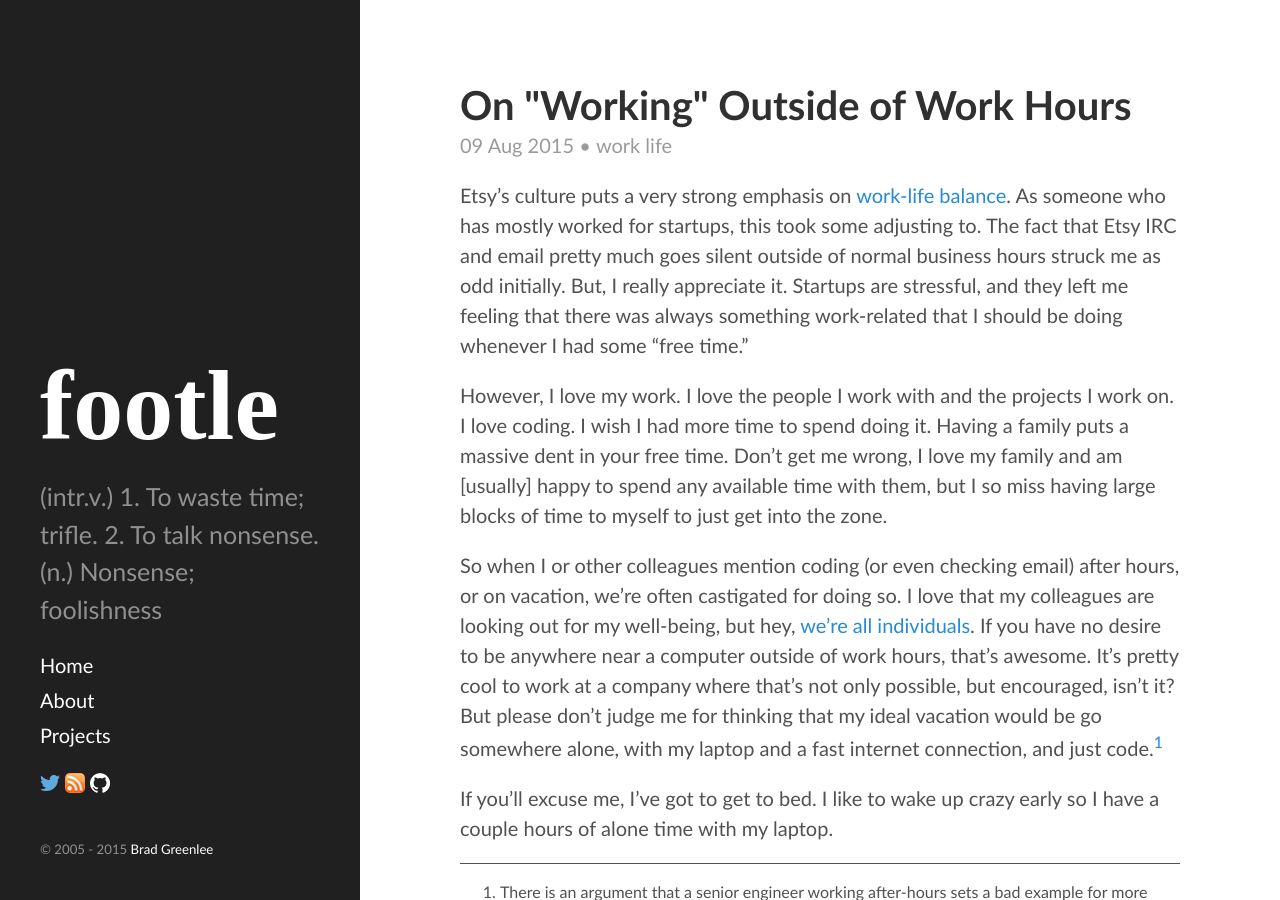
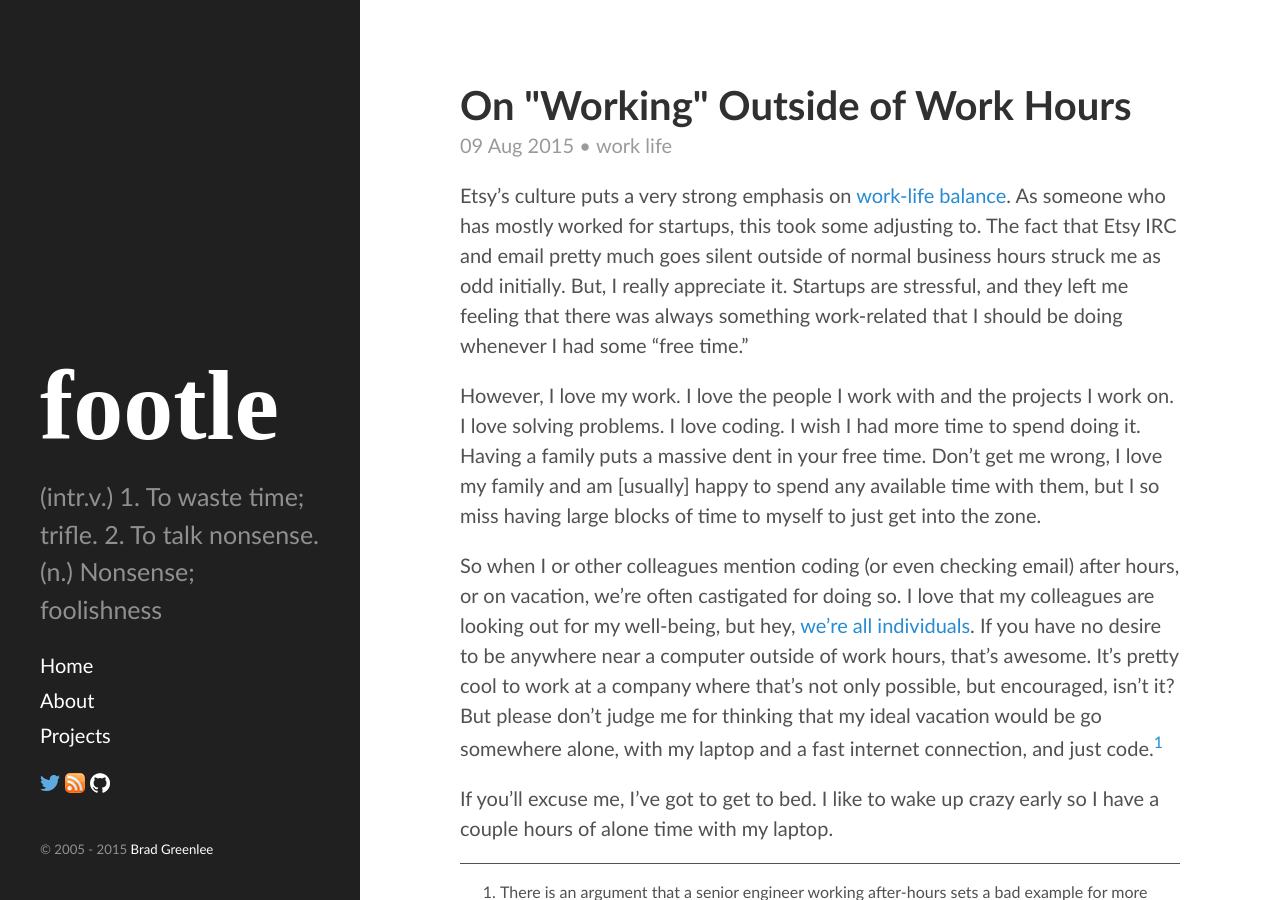
Before and after one commit to bgreenlee/bgreenlee.github.io, a Jekyll site: the page built from _posts/2015-08-08-on-working-outside-of-work-hours.md, in a window 1280 px wide and 900 px high. Built offline with Jekyll 4.4.1, drawn with Linux system fonts in a browser that asks for light colours; some web fonts are replaced; comment, search, counter and statistics services are not loaded.

Commit message:
Update site

```diff
--- a/_posts/2015-08-08-on-working-outside-of-work-hours.md
+++ b/_posts/2015-08-08-on-working-outside-of-work-hours.md
@@ -7,7 +7,7 @@
 
 Etsy's culture puts a very strong emphasis on [work-life balance](http://whoownsmyworklifebalance.com/). As someone who has mostly worked for startups, this took some adjusting to. The fact that Etsy IRC and email pretty much goes silent outside of normal business hours struck me as odd initially. But, I really appreciate it. Startups are stressful, and they left me feeling that there was always something work-related that I should be doing whenever I had some "free time."
 
-However, I love my work. I love the people I work with and the projects I work on. I love coding. I wish I had more time to spend doing it. Having a family puts a massive dent in your free time. Don't get me wrong, I love my family and am [usually] happy to spend any available time with them, but I so miss having large blocks of time to myself to just get into the zone.
+However, I love my work. I love the people I work with and the projects I work on. I love solving problems. I love coding. I wish I had more time to spend doing it. Having a family puts a massive dent in your free time. Don't get me wrong, I love my family and am [usually] happy to spend any available time with them, but I so miss having large blocks of time to myself to just get into the zone.
 
 So when I or other colleagues mention coding (or even checking email) after hours, or on vacation, we're often castigated for doing so. I love that my colleagues are looking out for my well-being, but hey, [we're all individuals](https://www.youtube.com/watch?v=QereR0CViMY). If you have no desire to be anywhere near a computer outside of work hours, that's awesome. It's pretty cool to work at a company where that's not only possible, but encouraged, isn't it? But please don't judge me for thinking that my ideal vacation would be go somewhere alone, with my laptop and a fast internet connection, and just code.[^1]
 
```
